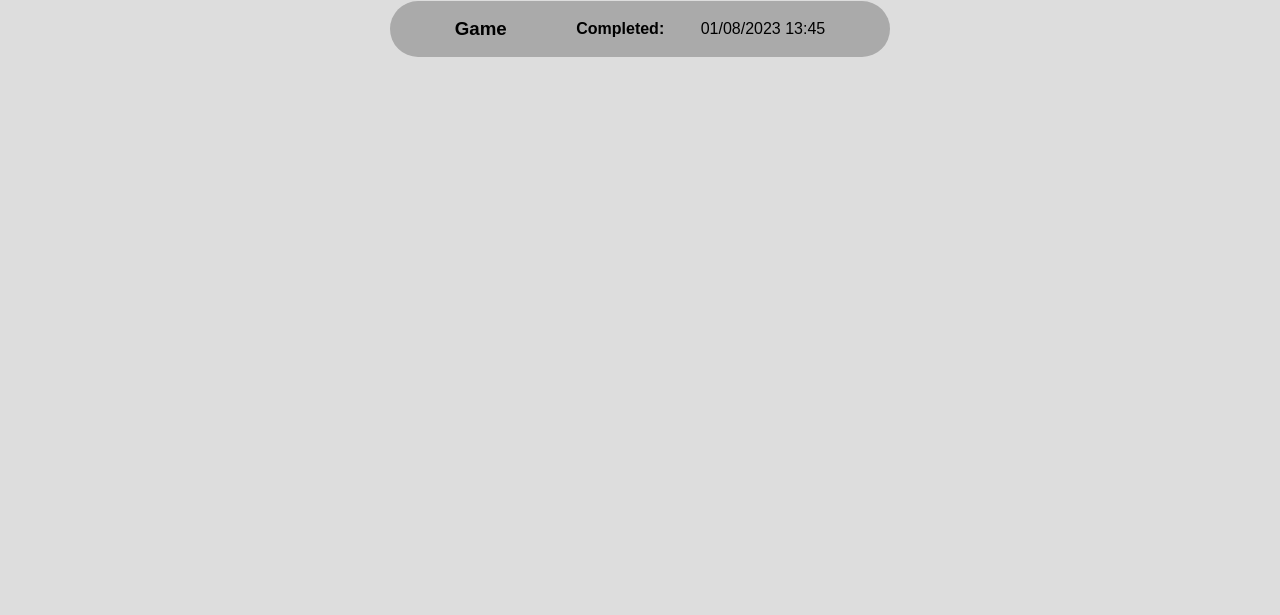
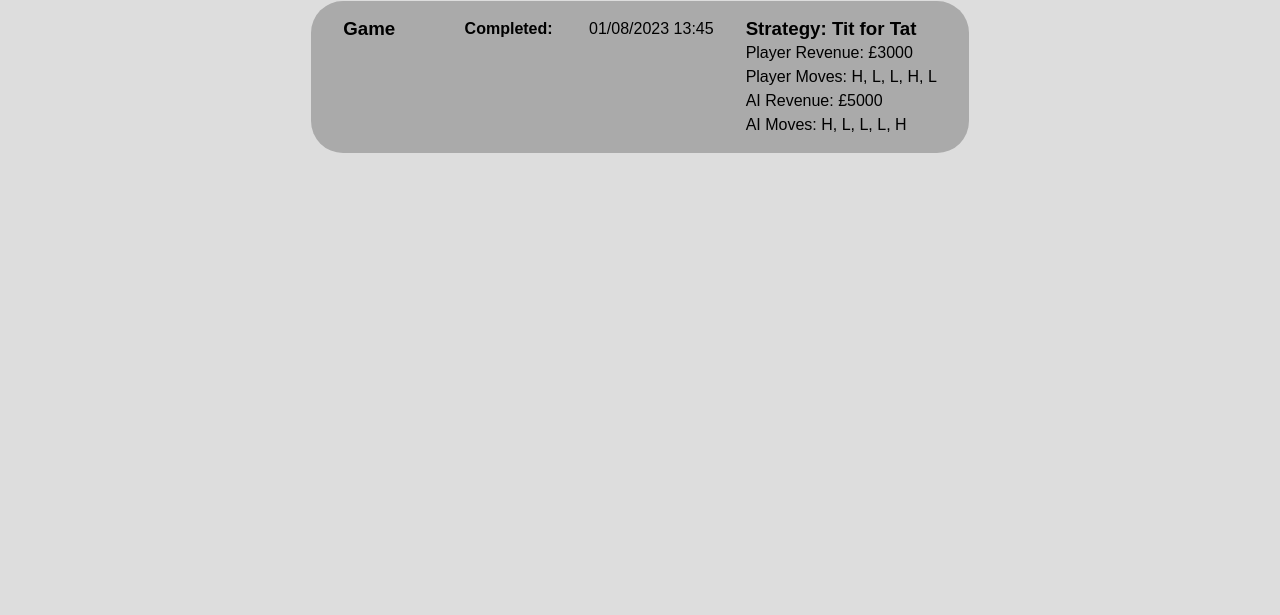
Before and after one commit to aslaterm32/lap-1-project-game-theory, a website: page frontend/assets/results.html in a window 1280 px wide. Shown: the part 185-800 px from the top of the page. Drawn offline with Linux system fonts and the light colour scheme; no server answers.

Commit message:
added the html code ralph gave me but it's mishapened the container for the results. ATTENTION NEEDED

```diff
--- a/frontend/assets/results.html
+++ b/frontend/assets/results.html
@@ -28,6 +28,17 @@
               <h4 class="completion-title">Completed:&nbsp</h4>
               <p class="completion-date-time-data">01/08/2023 13:45</p>
             </div>
+            <div class="visible" class="results-expanded">
+            <h3 class="strategyRow">Strategy: Tit for Tat</h3>
+            <div class="playerRow">
+              <div class="playerData revenue">Player Revenue: £3000</div>
+              <div class="playerData moves">Player Moves: H, L, L, H, L</div>
+            </div>
+            <div class="aiRow">
+              <div class="aiData revenue">AI Revenue: £5000</div>
+              <div class="aiData moves">AI Moves: H, L, L, L, H</div>
+            </div>
+          </div>
           <!-- </div> -->
         </section>
     </main>
```
